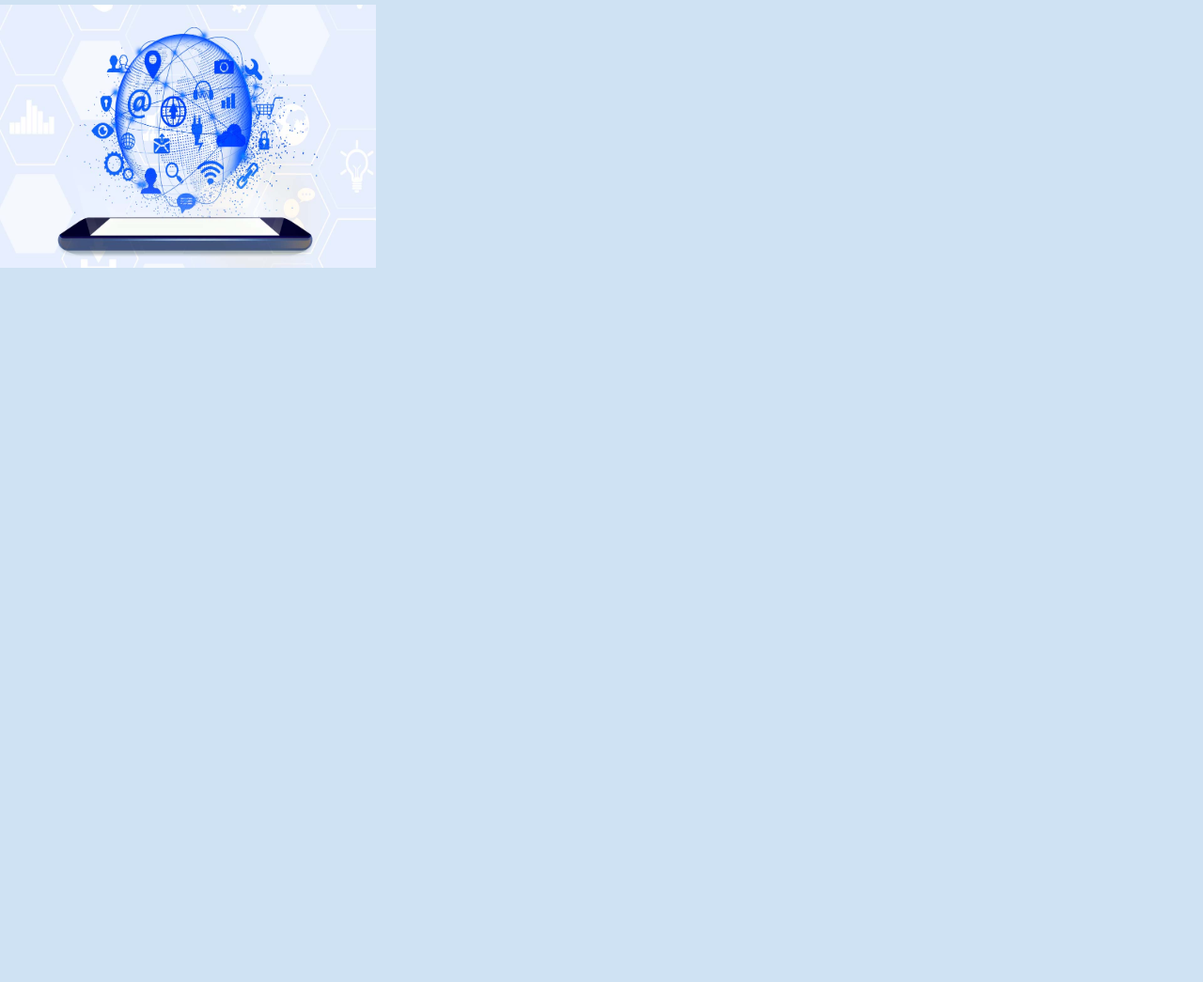
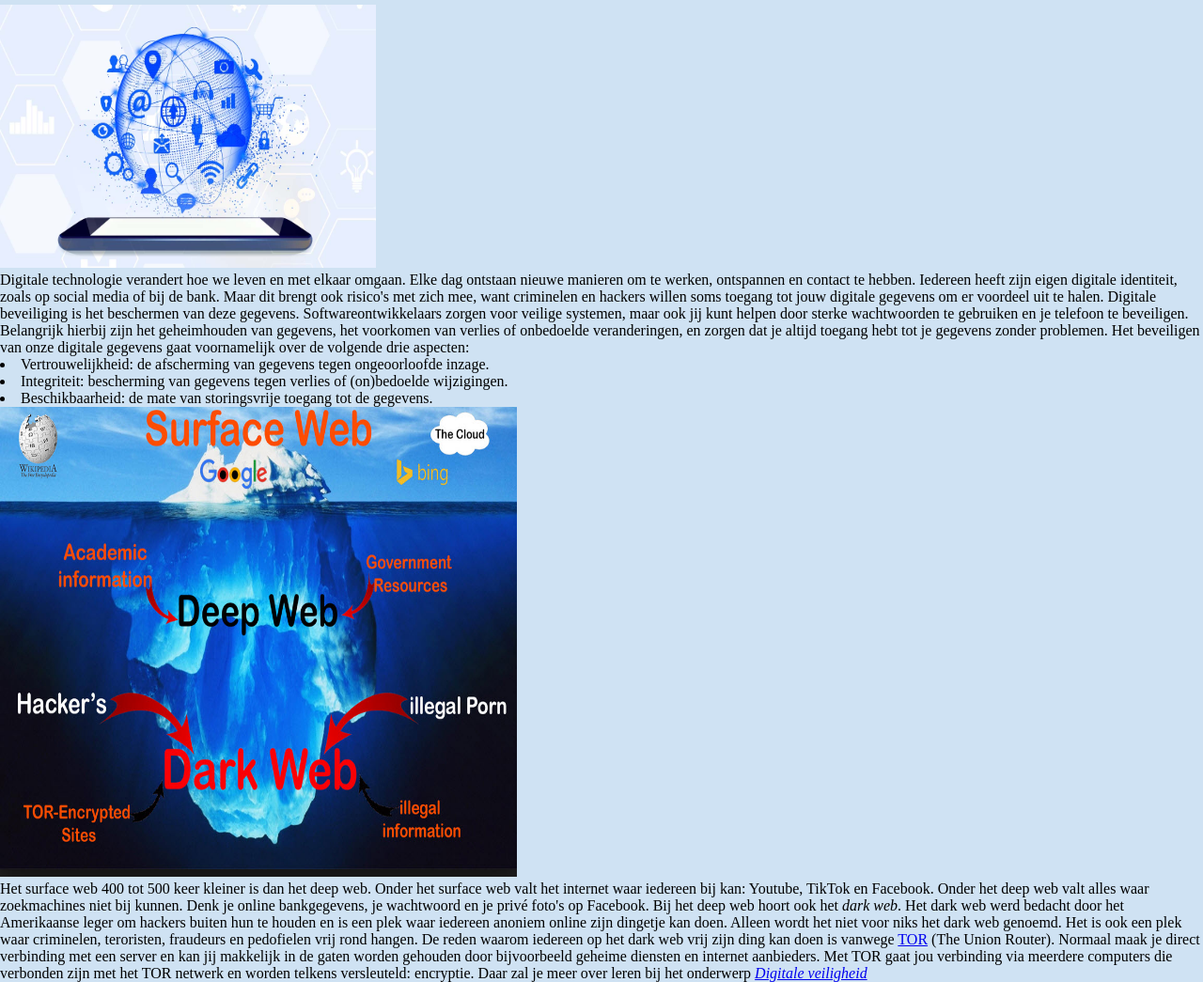
Before and after one commit to Mostafababori/2023-html-V4-Mostafa-Job, a plain HTML site: page index.html in a window 1280 px wide. Shown: the part 500-1545 px from the top of the page at 94% size. Before the commit the page ends 800 px from the top, so only its background shows below. Drawn offline with Linux system fonts and the light colour scheme.

Commit message:
Index af, alleen niet in de stylesheet

```diff
--- a/index.html
+++ b/index.html
@@ -42,6 +42,40 @@ allowfullscreen></iframe>
 <img class="digital security"
 src="images/afbeeldingen/digital security.png" title="Digitale veiligheid"
 width="400" height="280"
+<div class="B"> <br>
+  Digitale technologie verandert hoe we leven en met elkaar omgaan.
+  Elke dag ontstaan nieuwe manieren om te werken, ontspannen en contact te hebben.
+  Iedereen heeft zijn eigen digitale identiteit, zoals op social media of bij de bank.
+  Maar dit brengt ook risico's met zich mee, want criminelen en hackers willen soms toegang tot jouw digitale
+   gegevens om er voordeel uit te halen. Digitale beveiliging is het beschermen van deze gegevens.
+   Softwareontwikkelaars zorgen voor veilige systemen, maar ook jij kunt helpen door sterke wachtwoorden te
+   gebruiken en je telefoon te beveiligen. Belangrijk hierbij zijn het geheimhouden van gegevens, het
+   voorkomen van verlies of onbedoelde veranderingen, en zorgen dat je altijd toegang hebt tot je
+    gegevens zonder problemen. Het beveiligen van onze digitale gegevens gaat voornamelijk over de volgende drie aspecten:
+    <li> Vertrouwelijkheid:  de afscherming van gegevens tegen ongeoorloofde inzage. </li>
+    <li> Integriteit: bescherming van gegevens tegen verlies of (on)bedoelde wijzigingen.</li>
+    <li> Beschikbaarheid: de mate van storingsvrije toegang tot de gegevens.</li>
+    </div>
+    <img class="WEB" src="images/afbeeldingen/WEB.jpeg" title="WEB" width="550" height="500">
+    <div class="C"> Het surface web 400 tot 500 keer kleiner is dan het deep web.
+      Onder het surface web valt het internet waar iedereen bij kan: Youtube, TikTok en Facebook.
+       Onder het deep web valt alles waar zoekmachines niet bij kunnen.
+       Denk je online bankgegevens, je wachtwoord en je privé foto's op Facebook.
+       Bij het deep web hoort ook het <i>dark web</i>.
+        Het dark web werd bedacht door het Amerikaanse leger om hackers buiten hun te houden en is een plek waar iedereen anoniem online zijn dingetje kan doen.
+        Alleen wordt het niet voor niks het dark web genoemd.
+          Het is ook een plek waar criminelen, teroristen, fraudeurs en pedofielen vrij rond hangen.
+           De reden waarom iedereen op het dark web vrij zijn ding kan doen is vanwege <a href="https://nl.wikipedia.org/wiki/Tor_(netwerk)"> TOR</a> (The Union Router).
+            Normaal maak je direct verbinding met een server en kan jij makkelijk in de gaten worden gehouden door bijvoorbeeld geheime diensten en internet aanbieders.
+            Met TOR gaat jou verbinding via meerdere computers die verbonden zijn met het TOR netwerk en worden telkens versleuteld: encryptie.
+       Daar zal je meer over leren bij het onderwerp <a href="+html/digitale_veiligheid.html"><i> Digitale veiligheid</i> </i</a>
+
+
+
+
+
+
+
 
 
 
```
Also changed, not shown: images/afbeeldingen/WEB.jpeg (added), images/blob:chrome-untrusted:/media-app/logo.png (deleted).
